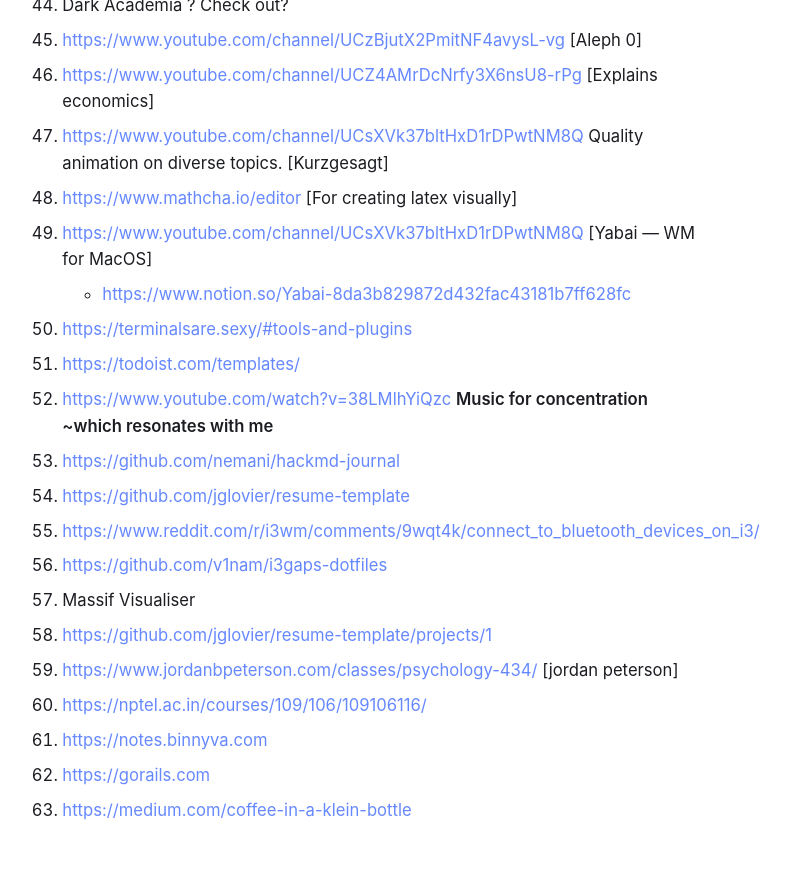
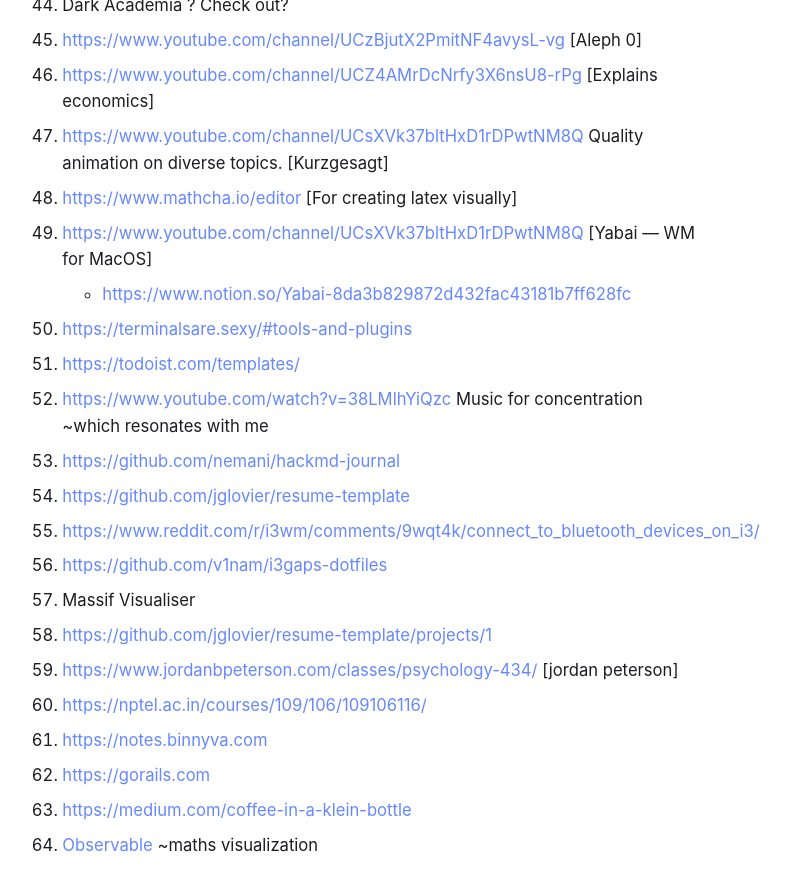
Before and after one commit to rish-singhal/blogs, a Jekyll site: the page built from resources.md, in a window 1280 px wide and 900 px high, scrolled down 2298 px. Shown: the top 891 px of the window, without its empty margins (281-1072 px from the left). Built offline with Jekyll 4.4.1, drawn with Linux system fonts in a browser that asks for light colours; before the commit the page ends 3163 px from its top, so only the background shows below that.

Commit message:
updated resources

```diff
--- a/resources.md
+++ b/resources.md
@@ -61,7 +61,7 @@
 - [https://www.notion.so/Yabai-8da3b829872d432fac43181b7ff628fc](https://www.notion.so/Yabai-8da3b829872d432fac43181b7ff628fc)
 50. [https://terminalsare.sexy/#tools-and-plugins](https://terminalsare.sexy/#tools-and-plugins)
 51. [https://todoist.com/templates/](https://todoist.com/templates/)
-52. [https://www.youtube.com/watch?v=38LMlhYiQzc](https://www.youtube.com/watch?v=38LMlhYiQzc) **Music for concentration ~which resonates with me**
+52. [https://www.youtube.com/watch?v=38LMlhYiQzc](https://www.youtube.com/watch?v=38LMlhYiQzc) Music for concentration ~which resonates with me
 53. [https://github.com/nemani/hackmd-journal](https://github.com/nemani/hackmd-journal)
 54. [https://github.com/jglovier/resume-template](https://github.com/jglovier/resume-template)
 55. [https://www.reddit.com/r/i3wm/comments/9wqt4k/connect_to_bluetooth_devices_on_i3/](https://www.reddit.com/r/i3wm/comments/9wqt4k/connect_to_bluetooth_devices_on_i3/)
@@ -73,3 +73,4 @@
 61. [https://notes.binnyva.com](https://notes.binnyva.com/)
 62. [https://gorails.com](https://gorails.com/)
 63. [https://medium.com/coffee-in-a-klein-bottle](https://medium.com/coffee-in-a-klein-bottle)
+64. [Observable](https://observablehq.com) ~maths visualization
```
